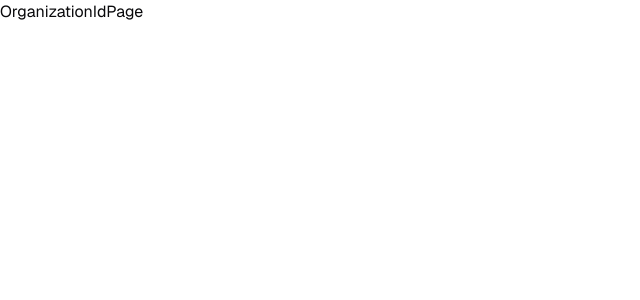
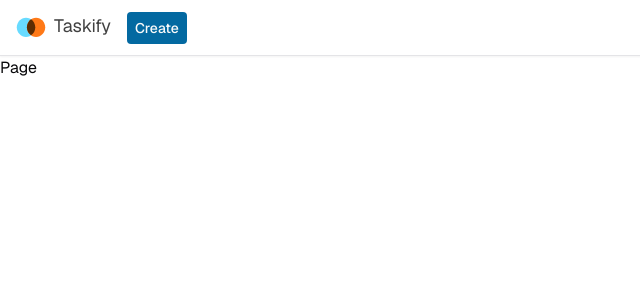
Before and after one commit to AldieryGonzalez/notes-todo, a Next.js app: page /organization/1 in a window 1280 px wide. Shown: the top 300 px of the page, without its empty margins (0-640 px from the left). Built offline with nearby package versions, Linux system fonts and the light colour scheme.

Commit message:
Finish Organizations + Middleware

```diff
--- /dev/null
+++ b/app/(platform)/(dashboard)/_components/Navbar.tsx
@@ -0,0 +1,62 @@
+import Logo from "@/components/logo";
+import { Button } from "@/components/ui/button";
+import { Plus } from "lucide-react";
+import { OrganizationSwitcher, UserButton } from "@clerk/nextjs";
+
+type NavbarProps = {};
+
+const Navbar: React.FC<NavbarProps> = ({ ...props }) => {
+  return (
+    <nav className="relative top-0 z-50 flex h-14 w-full items-center border-b bg-white px-4 shadow-sm">
+      <div className="flex items-center gap-x-4">
+        <div className="hidden md:flex">
+          <Logo />
+        </div>
+        <Button
+          size={"sm"}
+          variant={"primary"}
+          className="hidden h-auto rounded-sm px-2 py-1.5 md:block"
+        >
+          Create
+        </Button>
+        <Button
+          variant={"primary"}
+          size={"sm"}
+          className="h-auto rounded-sm px-2 py-1.5 md:hidden"
+        >
+          <Plus className="h-4 w-4" />
+        </Button>
+      </div>
+      <div className="ml-auto flex items-center gap-x-2">
+        <OrganizationSwitcher
+          hidePersonal
+          afterCreateOrganizationUrl={"/organization/:id"}
+          afterLeaveOrganizationUrl={"/select-org"}
+          afterSelectOrganizationUrl={"/organization/:id"}
+          appearance={{
+            elements: {
+              rootBox: {
+                display: "flex",
+                justifyContent: "center",
+                alignItems: "center",
+              },
+            },
+          }}
+        />
+        <UserButton
+          afterSignOutUrl="/"
+          appearance={{
+            elements: {
+              avatarBox: {
+                height: 30,
+                width: 30,
+              },
+            },
+          }}
+        />
+      </div>
+    </nav>
+  );
+};
+
+export default Navbar;
--- /dev/null
+++ b/app/(platform)/(dashboard)/layout.tsx
@@ -0,0 +1,19 @@
+import Navbar from "./_components/Navbar";
+
+type DashboardLayoutProps = {
+  children: React.ReactNode;
+};
+
+const DashboardLayout: React.FC<DashboardLayoutProps> = ({
+  children,
+  ...props
+}) => {
+  return (
+    <div className="h-full">
+      <Navbar />
+      {children}
+    </div>
+  );
+};
+
+export default DashboardLayout;
--- a/app/(platform)/(dashboard)/organization/[organizationId]/page.tsx
+++ b/app/(platform)/(dashboard)/organization/[organizationId]/page.tsx
@@ -1,9 +1,10 @@
+import { OrganizationSwitcher } from "@clerk/nextjs";
 type OrganizationIdPageProps = {};
 
 const OrganizationIdPage: React.FC<OrganizationIdPageProps> = ({
   ...props
 }) => {
-  return <div>OrganizationIdPage</div>;
+  return <div>Page</div>;
 };
 
 export default OrganizationIdPage;
--- a/components/ui/button.tsx
+++ b/components/ui/button.tsx
@@ -1,8 +1,8 @@
-import * as React from "react"
-import { Slot } from "@radix-ui/react-slot"
-import { cva, type VariantProps } from "class-variance-authority"
+import * as React from "react";
+import { Slot } from "@radix-ui/react-slot";
+import { cva, type VariantProps } from "class-variance-authority";
 
-import { cn } from "@/lib/utils"
+import { cn } from "@/lib/utils";
 
 const buttonVariants = cva(
   "inline-flex items-center justify-center whitespace-nowrap rounded-md text-sm font-medium ring-offset-background transition-colors focus-visible:outline-none focus-visible:ring-2 focus-visible:ring-ring focus-visible:ring-offset-2 disabled:pointer-events-none disabled:opacity-50",
@@ -18,6 +18,7 @@ const buttonVariants = cva(
           "bg-secondary text-secondary-foreground hover:bg-secondary/80",
         ghost: "hover:bg-accent hover:text-accent-foreground",
         link: "text-primary underline-offset-4 hover:underline",
+        primary: "bg-sky-700 text-primary-foreground hover:bg-sky-700/90",
       },
       size: {
         default: "h-10 px-4 py-2",
@@ -30,27 +31,27 @@ const buttonVariants = cva(
       variant: "default",
       size: "default",
     },
-  }
-)
+  },
+);
 
 export interface ButtonProps
   extends React.ButtonHTMLAttributes<HTMLButtonElement>,
     VariantProps<typeof buttonVariants> {
-  asChild?: boolean
+  asChild?: boolean;
 }
 
 const Button = React.forwardRef<HTMLButtonElement, ButtonProps>(
   ({ className, variant, size, asChild = false, ...props }, ref) => {
-    const Comp = asChild ? Slot : "button"
+    const Comp = asChild ? Slot : "button";
     return (
       <Comp
         className={cn(buttonVariants({ variant, size, className }))}
         ref={ref}
         {...props}
       />
-    )
-  }
-)
-Button.displayName = "Button"
+    );
+  },
+);
+Button.displayName = "Button";
 
-export { Button, buttonVariants }
+export { Button, buttonVariants };
```
Also changed, not shown: middleware.ts (+24 -2 lines).
